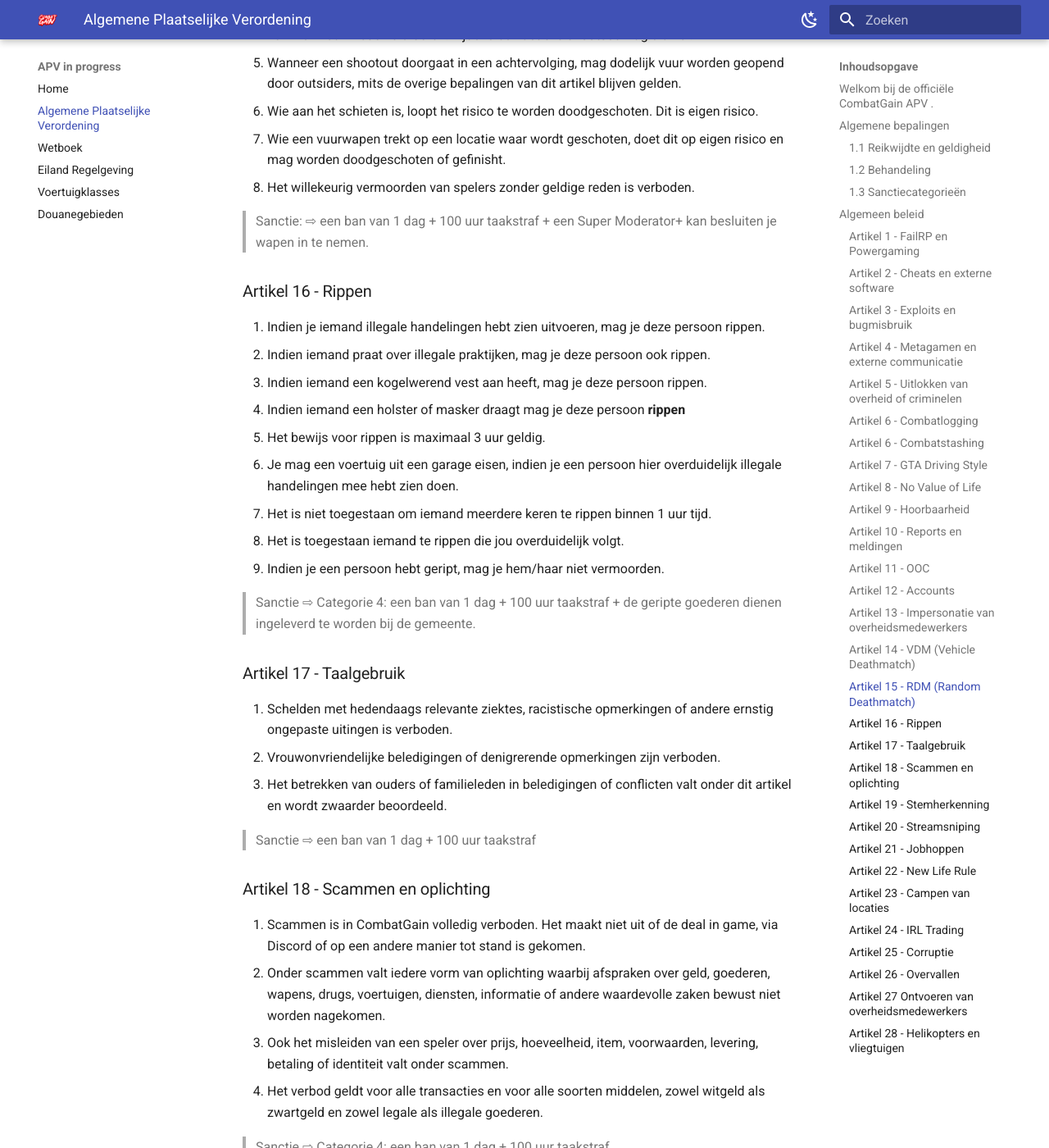
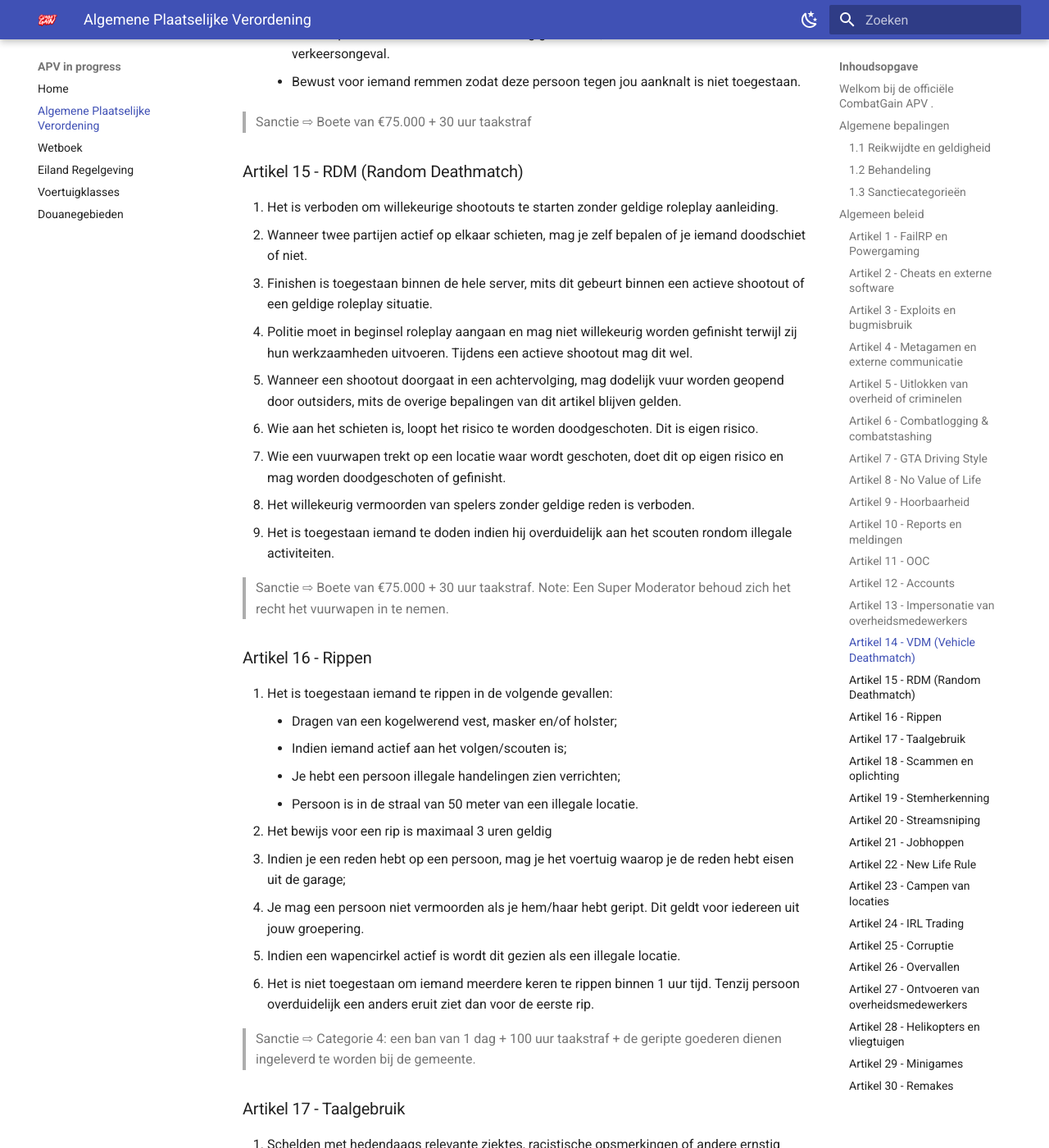
Before and after one commit to Sungerbob1/APVcg, an MkDocs documentation site: the page built from docs/apv.md, in a window 1280 px wide and 1400 px high, scrolled down 7195 px. Shown: the whole window at 82% size. Built offline with MkDocs 1.6.1 and Material for MkDocs 9.7.7, drawn with Linux system fonts in a browser that asks for light colours; comment, search, counter and statistics services are not loaded; some of the changed text lies outside the part shown.

Commit message:
nieuwe versie

```diff
--- a/docs/apv.md
+++ b/docs/apv.md
@@ -36,6 +36,7 @@
     * Categorie 8: een ban van 1 maand + 300 uur taakstraf
     * Categorie 9: een permanente ban
     * Categorie 10: een account wipe
+    * Categorie 11: een permanente ban & discord ban
 
 2. Een stafflid is ten alle tijden bevoegd om af te wijken van de hierboven geschreven geldigheid van opgelegde sancties.
 3. Een stafflid kan ten alle tijden bepalen of een bepaald delict valt onder een bepaald feit, verder genoemd in deze APV.
@@ -54,17 +55,21 @@
 5. Items stelen uit kofferbakken, indien hier geen scenario aan vooraf is gegaan.
 6. Tijdens een achtervolging je voertuig in de garage zetten om ervoor te zorgen dat je wordt gepakt.
 7. Rijden met een open kofferbak om te zorgen dat je niet doodgeschoten kan worden.
+8. Indien je betrokken bent bij een vuurgevecht en geraakt wordt, is het toegestaan om deel te blijven nemen aan het gevecht. Na afloop ben je echter verplicht om medische hulp te verkrijgen van bevoegd medisch personeel.
+9. Het is verplicht indien jij een actie uitvoert zoals "/me bind vast" dat je deze actie eindigt met "/e mechanic. Enkel als je dit op deze manier gebruikt is de actie geldig. Wanneer je "/e mechanic vergeet, is jouw actie ongeldig.
+10. Het is niet toegestaan om de Z-spier te gebruiken om te checken waar een andere speler verstopt zit.
+11. Het is verboden om meth te produceren in/onder gebouwen, tunnels of op treinsporen. Over het algemeen mag er dus niet worden gekookt op locaties waar de rode rook niet zichtbaar is.
 
-> Sanctie ⇨ Categorie 1 : Een waarschuwing
+> Sanctie ⇨ Boete van €70.000 + 30 uur taakstraf
 
 ### Artikel 2 - Cheats en externe software
 1. Het gebruiken van software, hulpmiddelen of aanpassingen van derden om voordeel te behalen voor jezelf of een ander is verboden.
 2. Je kan door iemand van het AC Team benaderd worden voor een zogenoemde PC check, dit is niet verplicht echter kan hierdoor wel onschuld worden aangetoond.
 3. PC checks kunnen niet worden aangevraagd door een burger.
 4. Je kan ten alle tijden worden gesanctioneerd na aanleiding van ontvangen videobeelden.
-5. Een zogenoemde crossair is ook niet toegestaan.
+5. Een zogenoemde crosshair is ook niet toegestaan.
 
-> Sanctie ⇨ Categorie 2 : een ban van 2 uur + 10 uur taakstraf (Crossair gebruik)
+> Sanctie ⇨ Categorie 4: een ban van 1 dag + 100 uur taakstraf (Crosshair gebruik)
 
 > Sanctie ⇨ Categorie 9 : een permanente ban (Overige delicten binnen dit artikel)
 
@@ -94,21 +99,20 @@
 
 > Sanctie: ⇨ Categorie 3: een ban van 12 uur + 75 uur taakstraf
 
-### Artikel 6 - Combatlogging
+### Artikel 6 - Combatlogging & combatstashing
 1. Het verlaten van de stad tijdens een lopend roleplayscenario zonder geldige reden of zonder toestemming wordt gezien als combatlogging.
 2. Indien een persoon zijn wapen heeft gebruikt, mag deze de komende 10 minuten de stad niet verlaten, indien iemand toch de stad uit moet dan dient deze persoon een report aan te maken bij de staffleden.
 3. Indien je in een lopend scenario zat voor een geplande serverrestart dien je na deze restart de stad weer te joinen om het scenario voort te zetten.
 4. Indien je door welke reden dan ook een gamecrash krijgt, dien je binnen 5 minuten terug in de server te zijn.
+5. Indien je items (wapens, geld, benodigdheden voor overvallen) hebt geript, moet je 5 minuten wachten totdat je deze items weg mag leggen in een voertuig, appartement of huis.
+6. Het is toegestaan om een gebruikt wapen, over te geven aan een medespeler, de 5 minuten wachttijd gaat dan <b>NIET</b> opnieuw in.
+7. Indien je als overheidsmedewerker criminele items hebt afgenomen dien je 5 minuten te wachten voordat je het HB in mag rijden.
+8. Indien jij bijvoorbeeld een wapen in een dashboard stopt en je auto op slot zet, valt dit ook onder combatstashen.
 
-> Sanctie: ⇨ een ban van 1 dag + 100 uur taakstraf + inventory wordt gecleared
+> Sanctie: ⇨ Categorie 4: een ban van 1 dag + 100 uur taakstraf + inventory wordt gecleared (Combatlogging)
+>
+> Sanctie: ⇨ Categorie 4: een ban van 1 dag + 100 uur taakstraf + items worden ingenomen (Combatstashing)
 
-### Artikel 6 - Combatstashing
-1. Indien je items (wapens, geld, benodigdheden voor overvallen) hebt geript, moet je 10 minuten wachten totdat je deze items weg mag leggen in een voertuig, appartement of huis.
-2. Het is toegestaan om een gebruikt wapen, over te geven aan een medespeler, de 10 minuten wachttijd gaat dan <b>NIET</b> opnieuw in.
-3. Indien je als overheidsmedewerker criminele items hebt afgenomen dien je 10 minuten te wachten voordat je het HB in mag rijden.
-4. Indien jij bijvoorbeeld een wapen in een dashboard stopt en je auto op slot zet, valt dit ook onder combatstashen.
-
-> Sanctie: ⇨ een ban van 1 dag + 100 uur taakstraf + items worden ingenomen
 
 ### Artikel 7 - GTA Driving Style
 1. Het is niet toegestaan een onrealistische rijstijl aan te nemen. Voorbeelden hiervan zijn:
@@ -127,7 +131,7 @@
 Als karakter in CombatGain is het verplicht om waarde te hechten aan het leven. Er wordt van je verwacht dat je realistisch handelt op levensbedreigende situaties, enkele voorbeelden hiervan zijn:
 
 * Het is niet toegestaan om zelfmoordscenario's op te zetten.
-* Op het moment dat je geript wordt dien je de items binnen 10 seconden op de grond te droppen.
+* Op het moment dat je geript wordt dien je de items binnen 10 seconden op de grond te droppen. Dit geldt ook voor je voertuig open te zetten.
 * Het is niet toegestaan om met je voertuig het water in te rijden.
 * Je bent verplicht mee te werken indien een slag/steekwapen binnen armlengte staat.
 * Je mag niet van een brug afspringen indien je geen parachute hebt.
@@ -136,8 +140,9 @@
 * Het is geen No Value of Life indien iemand met een slag of steekwapen tegen de deur van je auto staat wanneer alle deuren en ramen gesloten zijn.
 * Je hoeft niet mee te werken indien er een stroomstootwapen op je gericht staat. Wanneer je wel geraakt bent door dit wapen, dien je mee te werken en mag je niet meer wegrennen.
 * Het is geen No Value Of Life indien je wordt gehandsupped buiten shoutingrange.
+* Op het moment dat je gehandsupped wordt, mag je niet gedwongen worden om de NPC met de drugsopslag te legen.
 
-> Sanctie: ⇨ Categorie 5: een ban 2 dagen + 150 uur taakstraf
+> Sanctie ⇨ Boete van €65.000 + 20 uur taakstraf
 
 
 ### Artikel 9 - Hoorbaarheid
@@ -189,7 +194,7 @@
     * Als een persoon bewust voor een voertuig gaat staan, zien we dit als een verkeersongeval.
     * Bewust voor iemand remmen zodat deze persoon tegen jou aanknalt is niet toegestaan.
 
-> Sanctie: ⇨ een ban van 1 dag + 100 uur taakstraf
+> Sanctie ⇨ Boete van €75.000 + 30 uur taakstraf
 
 ### Artikel 15 - RDM (Random Deathmatch)
 1. Het is verboden om willekeurige shootouts te starten zonder geldige roleplay aanleiding.
@@ -200,26 +205,31 @@
 6. Wie aan het schieten is, loopt het risico te worden doodgeschoten. Dit is eigen risico.
 7. Wie een vuurwapen trekt op een locatie waar wordt geschoten, doet dit op eigen risico en mag worden doodgeschoten of gefinisht.
 8. Het willekeurig vermoorden van spelers zonder geldige reden is verboden.
+9. Het is toegestaan iemand te doden indien hij overduidelijk aan het scouten rondom illegale activiteiten.
 
-> Sanctie: ⇨ een ban van 1 dag + 100 uur taakstraf + een Super Moderator+ kan besluiten je wapen in te nemen.
+> Sanctie ⇨ Boete van €75.000 + 30 uur taakstraf.
+> Note: Een Super Moderator behoud zich het recht het vuurwapen in te nemen.
 
 ### Artikel 16 - Rippen
-1. Indien je iemand illegale handelingen hebt zien uitvoeren, mag je deze persoon rippen.
-2. Indien iemand praat over illegale praktijken, mag je deze persoon ook rippen.
-3. Indien iemand een kogelwerend vest aan heeft, mag je deze persoon rippen.
-4. Indien iemand een holster of masker draagt mag je deze persoon <b>rippen</b>
-5. Het bewijs voor rippen is maximaal 3 uur geldig.
-6. Je mag een voertuig uit een garage eisen, indien je een persoon hier overduidelijk illegale handelingen mee hebt zien doen.
-7. Het is niet toegestaan om iemand meerdere keren te rippen binnen 1 uur tijd.
-8. Het is toegestaan iemand te rippen die jou overduidelijk volgt.
-9. Indien je een persoon hebt geript, mag je hem/haar niet vermoorden.
+
+1. Het is toegestaan iemand te rippen in de volgende gevallen:
+    * Dragen van een kogelwerend vest, masker en/of holster;
+    * Indien iemand actief aan het volgen/scouten is;
+    * Je hebt een persoon illegale handelingen zien verrichten;
+    * Persoon is in de straal van 50 meter van een illegale locatie.
+2. Het bewijs voor een rip is maximaal 3 uren geldig
+3. Indien je een reden hebt op een persoon, mag je het voertuig waarop je de reden hebt eisen uit de garage;
+4. Je mag een persoon niet vermoorden als je hem/haar hebt geript. Dit geldt voor iedereen uit jouw groepering.
+5. Indien een wapencirkel actief is wordt dit gezien als een illegale locatie.
+6. Het is niet toegestaan om iemand meerdere keren te rippen binnen 1 uur tijd. Tenzij persoon overduidelijk een anders eruit ziet dan voor de eerste rip.
 
 > Sanctie ⇨ Categorie 4: een ban van 1 dag + 100 uur taakstraf + de geripte goederen dienen ingeleverd te worden bij de gemeente.
 
 ### Artikel 17 - Taalgebruik
-1. Schelden met hedendaags relevante ziektes, racistische opmerkingen of andere ernstig ongepaste uitingen is verboden.
+1. Schelden met hedendaags relevante ziektes, racistische opsmerkingen of andere ernstig ongepaste uitingen is verboden.
 2. Vrouwonvriendelijke beledigingen of denigrerende opmerkingen zijn verboden.
 3. Het betrekken van ouders of familieleden in beledigingen of conflicten valt onder dit artikel en wordt zwaarder beoordeeld.
+4. Toxic gedrag wordt in geen enkele vorm toegestaan. Beoordeling of iets valt onder toxic gedrag is op bepaling van een stafflid.
 
 > Sanctie ⇨ een ban van 1 dag + 100 uur taakstraf
 
@@ -241,7 +251,7 @@
 ### Artikel 20 - Streamsniping
 1. Het opzoeken van spelers, gebruiken van locaties of inzetten van informatie op basis van een stream is ten strengste verboden.
 
-> Sanctie ⇨ Categorie 4: een ban van 1 dag + 100 uur taakstraf
+> Sanctie ⇨ Categorie 6: een ban 1 week + 175 uur taakstraf
 
 ### Artikel 21 - Jobhoppen
 1. (Ex)leden van een criminele organisatie moeten minimaal 3 kalenderdagen wachten na ontslag of vertrek voordat zij bij een andere criminele organisatie mogen worden aangenomen.
@@ -294,7 +304,7 @@
 
 > Sanctie ⇨ Categorie 7: een ban 2 weken + 200 uur taakstraf + ontheffing van dienstverband
 
-### Artikel 27 Ontvoeren van overheidsmedewerkers
+### Artikel 27 - Ontvoeren van overheidsmedewerkers
 1. Ambulancemedewerkers mogen niet worden ontvoerd wanneer zij zichtbaar in dienst zijn.
 2. Per 3 agenten in dienst mag er 1 agent gegijzeld worden.
 3. Agenten die bezig zijn met een training mogen niet worden gegijzeld. Er moet zichtbaar zijn dat zij in een training zitten.
@@ -308,7 +318,17 @@
 3. Het is niet toegestaan om onrealistisch te landen, bijvoorbeeld met een helikopter midden op Blokkenpark, midden op straat omdat je naar een winkel wilt, of op andere plekken waar dit in realistische roleplay niet logisch is.
 4. Gebruik je gezonde verstand bij opstijgen, landen, laagvliegen en het vervoeren van personen of goederen.
 
+### Artikel 29 - Minigames
+1. Het is tijdens minigames verboden om samen te werken met andere spelers
+2. Het is toegestaan om tijdens minigames in een call te zitten.
+
 > Sanctie ⇨ Categorie 1 : Een waarschuwing
+
+### Artikel 30 - Remakes
+1. Het is ten strengste verboden om serverbestanden te dumpen, na te maken of op welke manier dan ook te verspreiden zonder uitdrukkelijke toestemming.
+2. Het is ten strengste verboden om een remake van onze server te maken en deze door te verkopen of te verspreiden.
+
+> Sanctie ⇨ Categorie 11 : Een permanente ban & discord ban
 
 ---------------------
 # Slotbepaling
```
